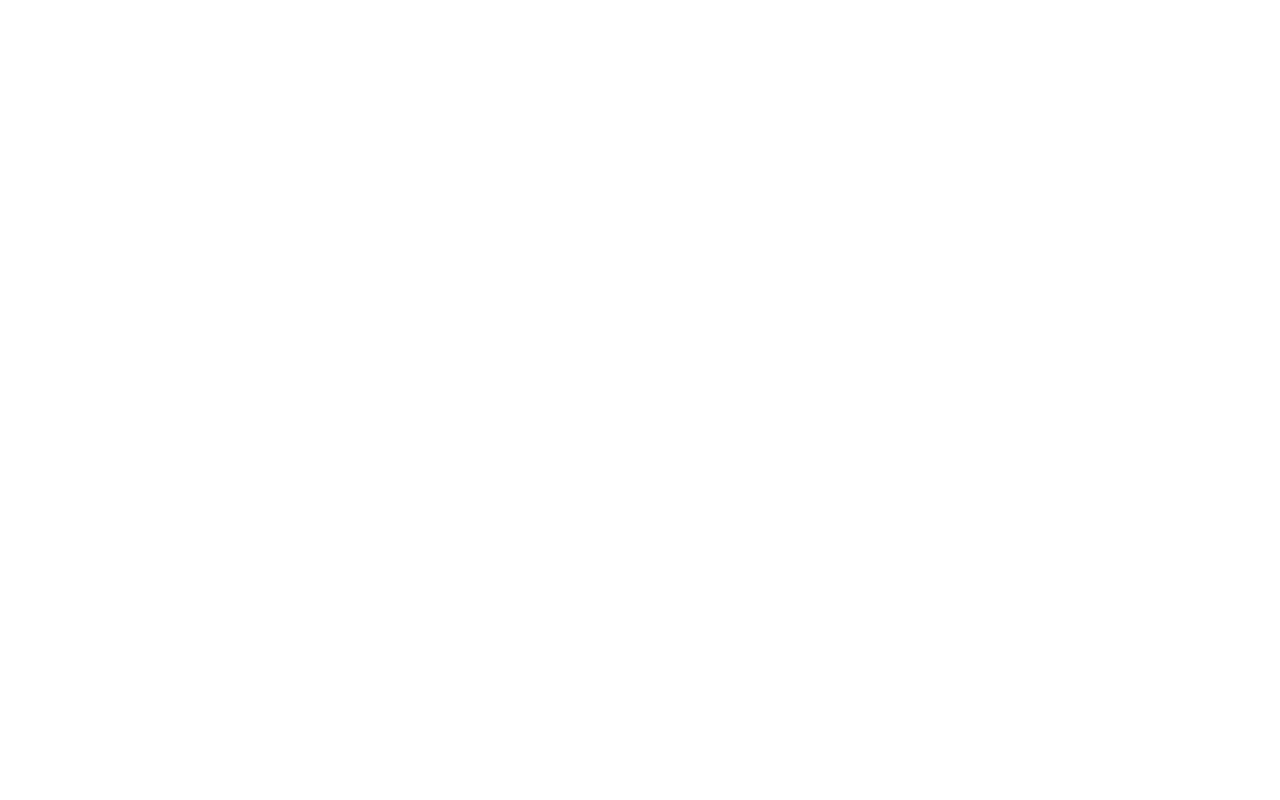
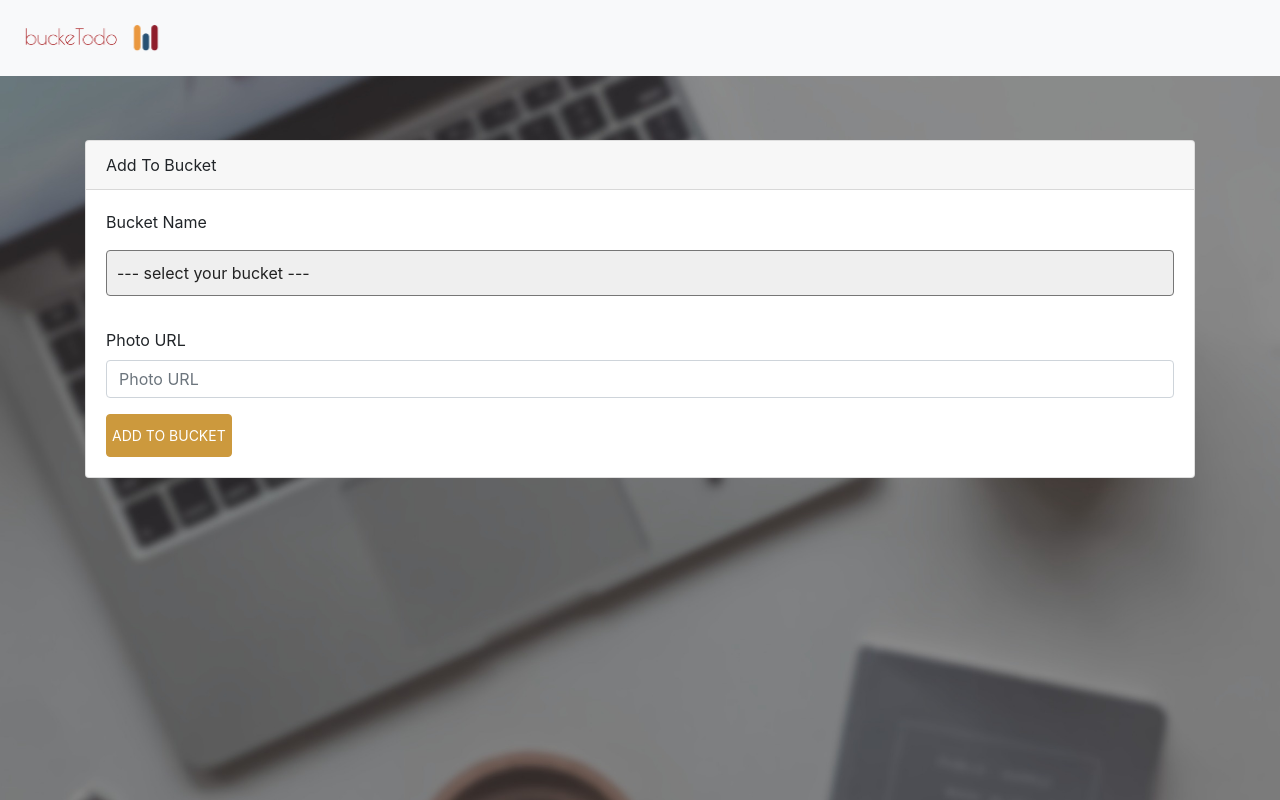
Before and after one commit to niyati15/buckeTodo, a website: page public/newBucket.html in a window 1280 px wide. Drawn offline with nearby package versions, Linux system fonts and the light colour scheme.

Commit message:
created the newBookmarks form and newBucket forms

```diff
--- a/public/css/style.css
+++ b/public/css/style.css
@@ -3,7 +3,7 @@ img{
     height: 50px;
 }
 
-#login
+#login, body
 {
     background: url("../../assets/background/image.jpg") fixed;
     background-size: cover;
@@ -11,9 +11,11 @@ img{
     margin: 0;
 }
 .container{
-    margin-top: 13%;
+    margin-top: 10%;
 }
-
+#card{
+    margin-top: 5%
+}
 .log-cont{
     margin-left: auto;
     margin-right: auto;
@@ -37,6 +39,7 @@ select{
 
 
 }
+
 
 .wrap
 {
@@ -263,19 +266,19 @@ form.login a:hover
 	box-shadow: none;
 	border-color: #ccc;
 }
-.btn-login {
+.btn-login, .btn-primary {
 	background-color: #cc993d;
 	outline: none;
 	color: #fff;
 	font-size: 14px;
 	height: auto;
 	font-weight: normal;
-	padding: 14px 0;
+	padding: 10px 5px;
 	text-transform: uppercase;
 	border-color: #cc993d;
 }
-.btn-login:hover,
-.btn-login:focus {
+.btn-login, .btn-primary:hover,
+.btn-login, .btn-primary:focus {
 	color: #fff;
 	background-color: #cc993d;
 	border-color: #cc993d;
--- a/public/newBucket.html
+++ b/public/newBucket.html
@@ -0,0 +1,71 @@
+<!doctype html>
+<html lang="en">
+
+<head>
+    <!-- Required meta tags -->
+    <meta charset="utf-8">
+    <meta name="viewport" content="width=device-width, initial-scale=1, shrink-to-fit=no">
+
+    <!-- Bootstrap CSS -->
+    <link rel="stylesheet" href="https://stackpath.bootstrapcdn.com/bootstrap/4.1.1/css/bootstrap.min.css" integrity="sha384-WskhaSGFgHYWDcbwN70/dfYBj47jz9qbsMId/iRN3ewGhXQFZCSftd1LZCfmhktB"
+        crossorigin="anonymous">
+    <link rel="stylesheet" type="text/css" href="css/style.css">
+    <script src="https://ajax.googleapis.com/ajax/libs/jquery/3.3.1/jquery.min.js"></script>
+    <script src="js/main.js"></script>
+    <title>buckeTodo</title>
+</head>
+
+<body>
+    <!-- As a link -->
+    <nav class="navbar navbar-light bg-light">
+        <a class="navbar-brand" href="#">
+            <img id="logo" src="../assets/logo.png" alt="Logo">
+        </a>
+    </nav>
+    <div class="container" id="card" >
+        <div class="card">
+            <div class="card-header">
+                Add To Bucket
+            </div>
+            <div class="card-body">
+
+                <form>
+                    <div class="form-row">
+                        <div class="form-group col-lg-12">
+                            <div class="form-row">
+                                <div class="form-group col-lg-12">
+                                    <p>Bucket Name</p>
+                                    <select id="bucket">
+                                        <option value="" disabled selected>--- select your bucket ---</option>
+                                        <option>Travel</option>
+                                        <option>Food</option>
+                                        <option>Recipe</option>
+                                        <option>Hikes</option>
+                                        <option>Sports</option>
+                                    </select>
+                                </div>
+                            </div>
+                        </div>
+                    </div>
+                    <div class="form-row">
+                        <div class="form-group col-lg-12">
+                            <label>Photo URL</label>
+                            <input type="text" class="form-control" placeholder="Photo URL">
+                        </div>
+                    </div>
+                    <button type="submit" class="btn btn-primary">Add To Bucket</button>
+                </form>
+
+            </div>
+        </div>
+    </div>
+    <!-- Optional JavaScript -->
+    <!-- jQuery first, then Popper.js, then Bootstrap JS -->
+
+    <script src="https://cdnjs.cloudflare.com/ajax/libs/popper.js/1.14.3/umd/popper.min.js" integrity="sha384-ZMP7rVo3mIykV+2+9J3UJ46jBk0WLaUAdn689aCwoqbBJiSnjAK/l8WvCWPIPm49"
+        crossorigin="anonymous"></script>
+    <script src="https://stackpath.bootstrapcdn.com/bootstrap/4.1.1/js/bootstrap.min.js" integrity="sha384-smHYKdLADwkXOn1EmN1qk/HfnUcbVRZyYmZ4qpPea6sjB/pTJ0euyQp0Mk8ck+5T"
+        crossorigin="anonymous"></script>
+</body>
+
+</html>
```
Also changed, not shown: public/newBookmark.html (+12 -12 lines).
